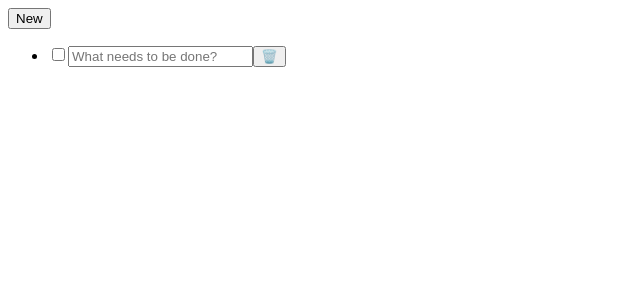
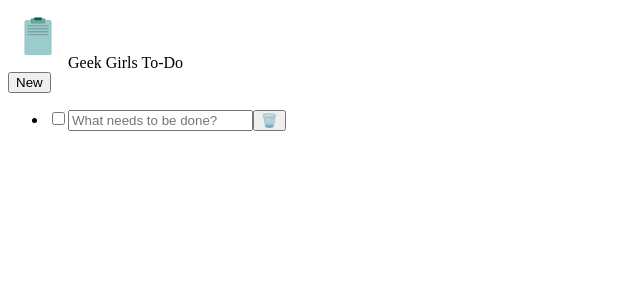
Before and after one commit to ritamcastro/todo-tdd-and-a11y-geek-girls, a React (Vite) app in the folder frontend/: page / in a window 1280 px wide. Shown: the top 300 px of the page, without its empty margins (0-640 px from the left). Built offline with nearby package versions, Linux system fonts and the light colour scheme.

Commit message:
🍱 Add an image to the page

```diff
--- a/frontend/src/main.tsx
+++ b/frontend/src/main.tsx
@@ -1,5 +1,6 @@
 import { StrictMode, useState } from 'react'
 import { createRoot } from 'react-dom/client'
+import clipboardIcon from '../assets/clipboard.svg'
 
 const rootContainer: Element | DocumentFragment | null = document.getElementById('root')
 
@@ -33,6 +34,16 @@ const ToDo = () => {
   const sortedItems = [...items].sort((a, b) => Number(a.isDone) - Number(b.isDone))
 
   return (
+    <>
+      <div>
+        <img
+          alt="Clipboard"
+          src={clipboardIcon}
+          height="60"
+          width="60"
+        />
+        Geek Girls To-Do
+      </div>
       <main>
         <button
           type="button"
@@ -68,6 +79,7 @@ const ToDo = () => {
           ))}
         </ul>
       </main>
+    </>
   )
 }
 
--- /dev/null
+++ b/frontend/src/vite-env.d.ts
@@ -0,0 +1,6 @@
+/// <reference types="vite/client" />
+
+declare module '*.svg' {
+  const content: string
+  export default content
+}
```
Also changed, not shown: frontend/assets/clipboard.svg (added). Lines whose indentation alone changed are shown as unchanged.
